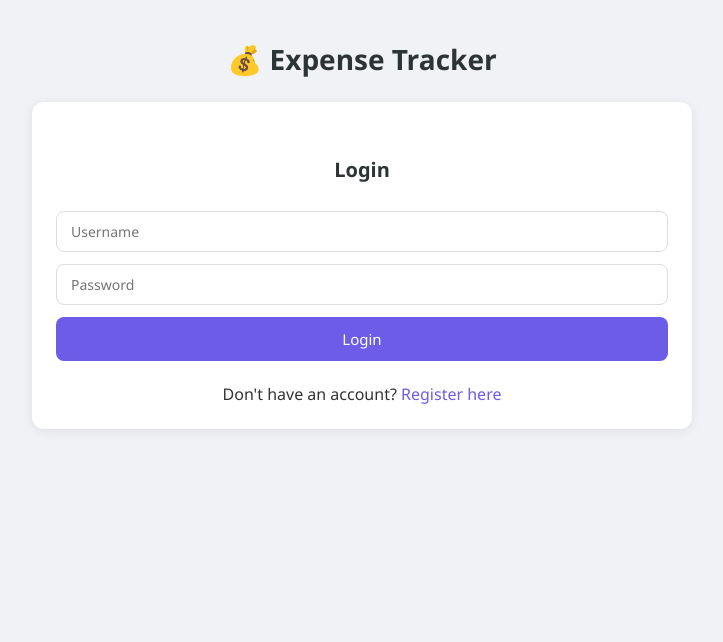
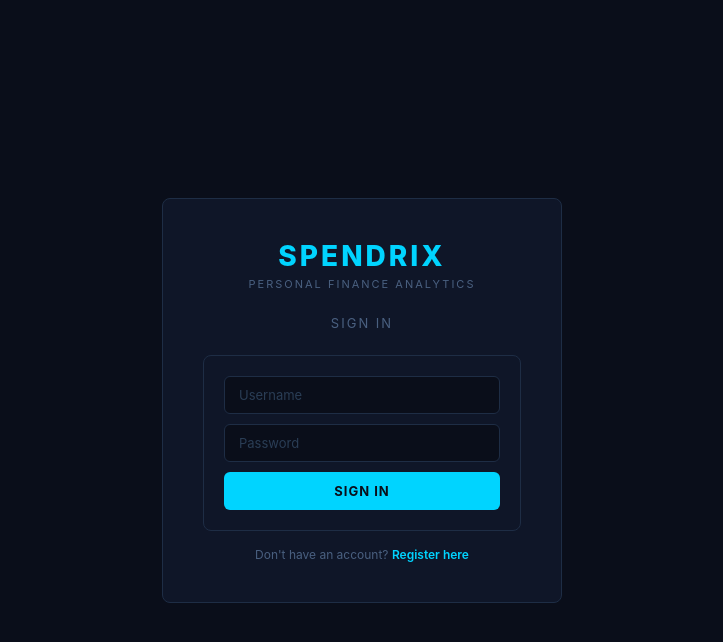
Before and after one commit to rpd04/Spendrix, a React (Create React App) app in the folder frontend/: page / in a window 1280 px wide. Shown: the top 642 px of the page, without its empty margins (278-1001 px from the left). Built offline with nearby package versions, Linux system fonts and the light colour scheme.

Commit message:
Day 11 - Rebranded to Spendrix, Bloomberg Style dark theme

```diff
--- a/frontend/public/index.html
+++ b/frontend/public/index.html
@@ -24,7 +24,7 @@
       work correctly both with client-side routing and a non-root public URL.
       Learn how to configure a non-root public URL by running `npm run build`.
     -->
-    <title>React App</title>
+    <title>Spendrix — Personal Finance Analytics</title>
   </head>
   <body>
     <noscript>You need to enable JavaScript to run this app.</noscript>
--- a/frontend/src/App.css
+++ b/frontend/src/App.css
@@ -2,133 +2,280 @@
   margin: 0;
   padding: 0;
   box-sizing: border-box;
-  font-family: 'Segoe UI', Tahoma, Geneva, Verdana, sans-serif;
+  font-family: 'Inter', 'Segoe UI', Tahoma, Geneva, Verdana, sans-serif;
 }
 
 body {
-  background-color: #f0f2f5;
-  color: #333;
+  background-color: #0a0e1a;
+  color: #e0e6f0;
 }
 
 .app {
-  max-width: 700px;
-  margin: 40px auto;
-  padding: 0 20px;
+  max-width: 800px;
+  margin: 0 auto;
+  padding: 24px 20px;
 }
 
-h1 {
-  font-size: 28px;
-  color: #2d3436;
-  margin-bottom: 24px;
-  text-align: center;
+/* Header */
+.header {
+  display: flex;
+  justify-content: space-between;
+  align-items: center;
+  margin-bottom: 32px;
+  padding-bottom: 20px;
+  border-bottom: 1px solid #1e2d45;
+}
+
+.logo {
+  display: flex;
+  align-items: center;
+  gap: 10px;
+}
+
+.logo h1 {
+  font-size: 24px;
+  font-weight: 700;
+  color: #00d4ff;
+  letter-spacing: 1px;
+}
+
+.logo span {
+  font-size: 11px;
+  color: #4a6080;
+  font-weight: 400;
+  letter-spacing: 2px;
+  text-transform: uppercase;
+  display: block;
 }
 
 h2 {
-  font-size: 20px;
-  color: #2d3436;
-  margin: 30px 0 16px;
+  font-size: 13px;
+  font-weight: 600;
+  color: #4a6080;
+  text-transform: uppercase;
+  letter-spacing: 2px;
+  margin: 28px 0 14px;
+}
+
+h3 {
+  font-size: 13px;
+  font-weight: 600;
+  color: #4a6080;
+  text-transform: uppercase;
+  letter-spacing: 1px;
+  margin-bottom: 12px;
 }
 
 /* Form */
 .expense-form {
-  background: white;
-  padding: 24px;
-  border-radius: 12px;
-  box-shadow: 0 2px 12px rgba(0,0,0,0.08);
+  background: #0f1628;
+  padding: 20px;
+  border-radius: 8px;
+  border: 1px solid #1e2d45;
   display: flex;
   flex-direction: column;
-  gap: 12px;
+  gap: 10px;
 }
 
 .expense-form input,
 .expense-form select {
   padding: 10px 14px;
-  border: 1px solid #ddd;
-  border-radius: 8px;
-  font-size: 14px;
+  border: 1px solid #1e2d45;
+  border-radius: 6px;
+  font-size: 13px;
   outline: none;
+  background: #0a0e1a;
+  color: #e0e6f0;
   transition: border 0.2s;
 }
 
 .expense-form input:focus,
 .expense-form select:focus {
-  border-color: #6c5ce7;
+  border-color: #00d4ff;
+}
+
+.expense-form input::placeholder {
+  color: #2a3d55;
+}
+
+.expense-form select option {
+  background: #0a0e1a;
 }
 
 .expense-form button {
-  background: #6c5ce7;
-  color: white;
+  background: #00d4ff;
+  color: #0a0e1a;
   border: none;
-  padding: 12px;
-  border-radius: 8px;
-  font-size: 15px;
+  padding: 11px;
+  border-radius: 6px;
+  font-size: 13px;
+  font-weight: 700;
   cursor: pointer;
+  letter-spacing: 1px;
+  text-transform: uppercase;
   transition: background 0.2s;
 }
 
 .expense-form button:hover {
-  background: #5a4bd1;
+  background: #00b8d9;
 }
 
 /* Expense Cards */
 .expense-card {
-  background: white;
-  padding: 16px 20px;
-  border-radius: 12px;
-  box-shadow: 0 2px 8px rgba(0,0,0,0.06);
-  margin-bottom: 12px;
+  background: #0f1628;
+  padding: 14px 18px;
+  border-radius: 8px;
+  border: 1px solid #1e2d45;
+  margin-bottom: 8px;
   display: flex;
   justify-content: space-between;
   align-items: center;
+  transition: border 0.2s;
+}
+
+.expense-card:hover {
+  border-color: #00d4ff33;
 }
 
 .expense-info h3 {
-  font-size: 16px;
-  color: #2d3436;
+  font-size: 14px;
+  color: #e0e6f0;
   margin-bottom: 4px;
+  text-transform: none;
+  letter-spacing: 0;
+  font-weight: 500;
 }
 
 .expense-info p {
-  font-size: 13px;
-  color: #636e72;
+  font-size: 12px;
+  color: #4a6080;
 }
 
 .expense-amount {
-  font-size: 18px;
-  font-weight: 600;
-  color: #6c5ce7;
+  font-size: 16px;
+  font-weight: 700;
+  color: #00d4ff;
+  font-family: 'Courier New', monospace;
 }
 
 .category-badge {
   display: inline-block;
-  padding: 2px 10px;
-  border-radius: 20px;
-  font-size: 11px;
-  font-weight: 500;
-  background: #f0eeff;
-  color: #6c5ce7;
-  margin-top: 4px;
+  padding: 2px 8px;
+  border-radius: 3px;
+  font-size: 10px;
+  font-weight: 600;
+  background: #1e2d45;
+  color: #00d4ff;
+  margin-top: 3px;
+  letter-spacing: 1px;
+  text-transform: uppercase;
 }
 
 .delete-btn {
-  background: #ff7675;
-  color: white;
-  border: none;
-  padding: 6px 14px;
-  border-radius: 8px;
+  background: transparent;
+  color: #ff4757;
+  border: 1px solid #ff475733;
+  padding: 5px 12px;
+  border-radius: 4px;
   cursor: pointer;
-  font-size: 13px;
-  transition: background 0.2s;
+  font-size: 12px;
+  transition: all 0.2s;
 }
 
 .delete-btn:hover {
-  background: #d63031;
+  background: #ff475720;
 }
 
 /* Empty state */
 .empty {
   text-align: center;
-  color: #b2bec3;
+  color: #2a3d55;
   padding: 40px 0;
-  font-size: 15px;
+  font-size: 13px;
+  letter-spacing: 1px;
 }
+
+/* Login/Register */
+.auth-container {
+  min-height: 100vh;
+  display: flex;
+  align-items: center;
+  justify-content: center;
+  background: #0a0e1a;
+}
+
+.auth-box {
+  background: #0f1628;
+  border: 1px solid #1e2d45;
+  border-radius: 8px;
+  padding: 40px;
+  width: 100%;
+  max-width: 400px;
+}
+
+.auth-title {
+  text-align: center;
+  margin-bottom: 8px;
+}
+
+.auth-title h1 {
+  font-size: 28px;
+  font-weight: 800;
+  color: #00d4ff;
+  letter-spacing: 3px;
+}
+
+.auth-title p {
+  font-size: 11px;
+  color: #4a6080;
+  letter-spacing: 2px;
+  text-transform: uppercase;
+  margin-top: 4px;
+}
+
+.auth-subtitle {
+  font-size: 13px;
+  color: #4a6080;
+  text-align: center;
+  margin-bottom: 24px;
+  text-transform: uppercase;
+  letter-spacing: 2px;
+}
+
+.error-msg {
+  color: #ff4757;
+  font-size: 12px;
+  text-align: center;
+  margin-bottom: 10px;
+  padding: 8px;
+  background: #ff475710;
+  border-radius: 4px;
+  border: 1px solid #ff475730;
+}
+
+.auth-link {
+  text-align: center;
+  font-size: 12px;
+  color: #4a6080;
+  margin-top: 16px;
+}
+
+.auth-link span {
+  color: #00d4ff;
+  cursor: pointer;
+  font-weight: 600;
+}
+
+/* Scrollbar */
+::-webkit-scrollbar {
+  width: 4px;
+}
+
+::-webkit-scrollbar-track {
+  background: #0a0e1a;
+}
+
+::-webkit-scrollbar-thumb {
+  background: #1e2d45;
+  border-radius: 2px;
+}
--- a/frontend/src/App.js
+++ b/frontend/src/App.js
@@ -71,7 +71,8 @@ function App() {
   };
 
   const handleEdit = (expense) => {
-    setEditingId(expense.id);
+    const expenseId = expense.id || expense._id;
+    setEditingId(expenseId);
     setForm({
       title: expense.title,
       amount: expense.amount,
@@ -114,23 +115,29 @@ const handleExportCSV = () => {
   }
 
   return (
-    <div className="app">
-      <div style={{ display: 'flex', justifyContent: 'space-between', alignItems: 'center' }}>
-        <h1>💰 SmartSpend</h1>
+    <>
+      <div className="header">
+        <div className="logo">
+          <div>
+            <h1>SPENDRIX</h1>
+            <span>Personal Finance Analytics</span>
+          </div>
+        </div>
+        <div style={{ display: 'flex', gap: '8px' }}>
           <button
             onClick={handleExportCSV}
-          style={{ background: '#00b894', color: 'white', border: 'none', padding: '8px 16px', borderRadius: '8px', cursor: 'pointer' }}
+            style={{ background: 'transparent', color: '#00d4ff', border: '1px solid #00d4ff33', padding: '8px 16px', borderRadius: '6px', cursor: 'pointer', fontSize: '12px', fontWeight: '600', letterSpacing: '1px', textTransform: 'uppercase' }}
           >
             Export CSV
           </button>
           <button
             onClick={handleLogout}
-          style={{ background: '#ff7675', color: 'white', border: 'none', padding: '8px 16px', borderRadius: '8px', cursor: 'pointer' }}
+            style={{ background: 'transparent', color: '#ff4757', border: '1px solid #ff475733', padding: '8px 16px', borderRadius: '6px', cursor: 'pointer', fontSize: '12px', fontWeight: '600', letterSpacing: '1px', textTransform: 'uppercase' }}
           >
             Logout
           </button>
         </div>
-
+      </div>
       <form className="expense-form" onSubmit={handleSubmit}>
         <input
           type="text"
@@ -175,7 +182,6 @@ const handleExportCSV = () => {
           {editingId ? 'Update Expense' : '+ Add Expense'}
         </button>
       </form>
-
       <Budget refresh={refresh} />
       <Charts refresh={refresh} />
       <Predictions refresh={refresh} />
@@ -208,7 +214,7 @@ const handleExportCSV = () => {
           </div>
         ))
       )}
-    </div>
+    </>
   );
 }
 
--- a/frontend/src/Budget.js
+++ b/frontend/src/Budget.js
@@ -84,14 +84,14 @@ function Budget({ refresh }) {
           <div key={index} className="expense-card" style={{ flexDirection: 'column', alignItems: 'flex-start' }}>
             <div style={{ display: 'flex', justifyContent: 'space-between', width: '100%', marginBottom: '8px' }}>
               <span style={{ fontWeight: '500', textTransform: 'capitalize' }}>{item.category}</span>
-              <span style={{ color: item.status === 'danger' ? '#d63031' : '#6c5ce7' }}>
+              <span style={{ color: item.status === 'danger' ? '#d63031' : '#00d4ff' }}>
                 ₹{item.spent} / ₹{item.budget}
               </span>
             </div>
             <div style={{ width: '100%', background: '#f0f2f5', borderRadius: '10px', height: '8px' }}>
               <div style={{
                 width: `${Math.min(item.percentage, 100)}%`,
-                background: item.status === 'danger' ? '#d63031' : '#6c5ce7',
+                background: item.status === 'danger' ? '#d63031' : '#00d4ff',
                 height: '8px',
                 borderRadius: '10px',
                 transition: 'width 0.3s'
--- a/frontend/src/Login.js
+++ b/frontend/src/Login.js
@@ -8,20 +8,24 @@ function Login({ onLogin, onShowRegister }) {
 
   const handleSubmit = (e) => {
     e.preventDefault();
-    axios.post('https://smartspend-backend-wntp.onrender.com/api/token/', { username, password })
+    axios.post('https://smartspend-backend-dpli.onrender.com/api/token/', { username, password })
       .then(response => {
         localStorage.setItem('token', response.data.access);
         onLogin();
       })
-      .catch(() => setError('Invalid username or password'));
+      .catch(() => setError('Invalid credentials'));
   };
 
   return (
-    <div className="app">
-      <h1>💰 Expense Tracker</h1>
+    <div className="auth-container">
+      <div className="auth-box">
+        <div className="auth-title">
+          <h1>SPENDRIX</h1>
+          <p>Personal Finance Analytics</p>
+        </div>
+        <div className="auth-subtitle" style={{ marginTop: '24px' }}>Sign In</div>
+        {error && <div className="error-msg">{error}</div>}
         <form className="expense-form" onSubmit={handleSubmit}>
-        <h2 style={{ textAlign: 'center' }}>Login</h2>
-        {error && <p style={{ color: 'red', textAlign: 'center' }}>{error}</p>}
           <input
             type="text"
             placeholder="Username"
@@ -36,17 +40,13 @@ function Login({ onLogin, onShowRegister }) {
             onChange={e => setPassword(e.target.value)}
             required
           />
-        <button type="submit">Login</button>
-        <p style={{ textAlign: 'center', marginTop: '10px' }}>
+          <button type="submit">Sign In</button>
+        </form>
+        <div className="auth-link">
           Don't have an account?{' '}
-          <span
-            onClick={onShowRegister}
-            style={{ color: '#6c5ce7', cursor: 'pointer', fontWeight: '500' }}
-          >
-            Register here
-          </span>
-        </p>
-      </form>
+          <span onClick={onShowRegister}>Register here</span>
+        </div>
+      </div>
     </div>
   );
 }
--- a/frontend/src/Predictions.js
+++ b/frontend/src/Predictions.js
@@ -31,7 +31,7 @@ function Predictions({ refresh }) {
       {/* Summary Cards */}
       <div style={{ display: 'grid', gridTemplateColumns: 'repeat(auto-fit, minmax(150px, 1fr))', gap: '12px', marginBottom: '16px' }}>
         <div style={{ background: 'white', padding: '16px', borderRadius: '12px', boxShadow: '0 2px 8px rgba(0,0,0,0.06)', textAlign: 'center' }}>
-          <div style={{ fontSize: '22px', fontWeight: '600', color: '#6c5ce7' }}>₹{data.current_spending}</div>
+          <div style={{ fontSize: '22px', fontWeight: '600', color: '#00d4ff' }}>₹{data.current_spending}</div>
           <div style={{ fontSize: '12px', color: '#636e72', marginTop: '4px' }}>Spent this month</div>
         </div>
         <div style={{ background: 'white', padding: '16px', borderRadius: '12px', boxShadow: '0 2px 8px rgba(0,0,0,0.06)', textAlign: 'center' }}>
--- a/frontend/src/Register.js
+++ b/frontend/src/Register.js
@@ -8,17 +8,21 @@ function Register({ onRegister }) {
 
   const handleSubmit = (e) => {
     e.preventDefault();
-    axios.post('https://smartspend-backend-wntp.onrender.com/api/register/', { username, password })
+    axios.post('https://smartspend-backend-dpli.onrender.com/api/register/', { username, password })
       .then(() => onRegister())
       .catch(() => setError('Registration failed. Try a different username.'));
   };
 
   return (
-    <div className="app">
-      <h1>💰 Expense Tracker</h1>
+    <div className="auth-container">
+      <div className="auth-box">
+        <div className="auth-title">
+          <h1>SPENDRIX</h1>
+          <p>Personal Finance Analytics</p>
+        </div>
+        <div className="auth-subtitle" style={{ marginTop: '24px' }}>Create Account</div>
+        {error && <div className="error-msg">{error}</div>}
         <form className="expense-form" onSubmit={handleSubmit}>
-        <h2 style={{ textAlign: 'center' }}>Register</h2>
-        {error && <p style={{ color: 'red', textAlign: 'center' }}>{error}</p>}
           <input
             type="text"
             placeholder="Username"
@@ -33,8 +37,13 @@ function Register({ onRegister }) {
             onChange={e => setPassword(e.target.value)}
             required
           />
-        <button type="submit">Register</button>
+          <button type="submit">Create Account</button>
         </form>
+        <div className="auth-link">
+          Already have an account?{' '}
+          <span onClick={onRegister}>Sign in here</span>
+        </div>
+      </div>
     </div>
   );
 }
```
Also changed, not shown: frontend/src/Charts.js (+5 -5 lines). Lines whose indentation alone changed are shown as unchanged.
